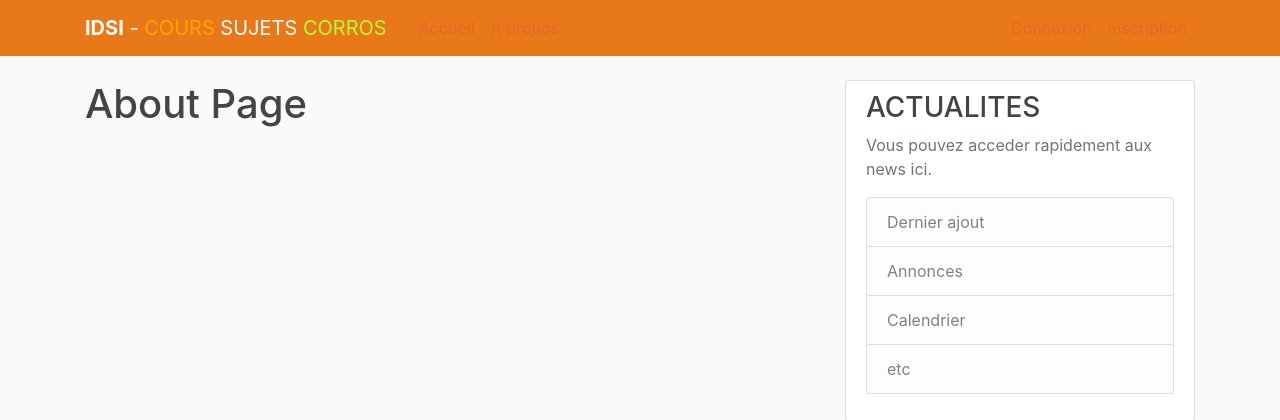
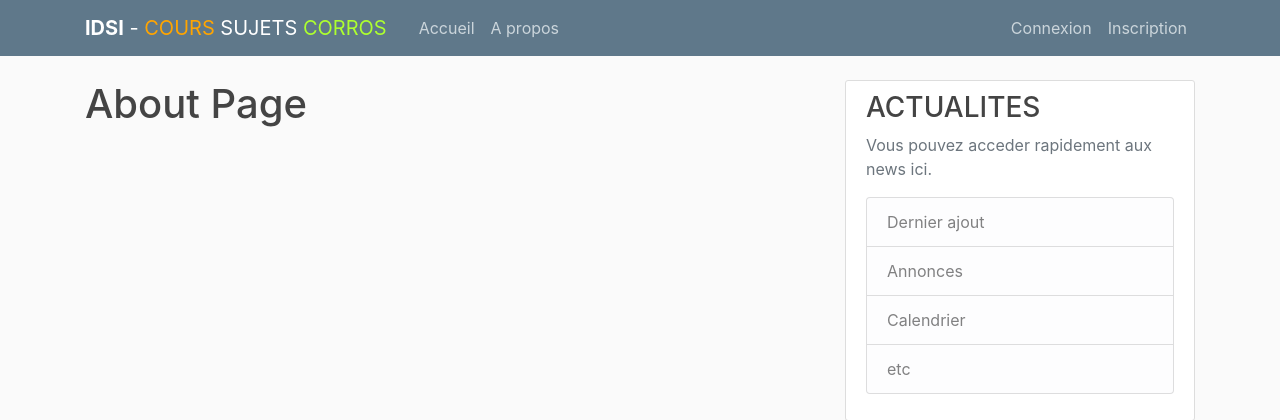
Before and after one commit to itachyutiwa/idsi, a Django app: page /about/ in a window 1280 px wide. Shown: the top 420 px of the page. Run offline with Django 3.2, Linux system fonts and the light colour scheme; some libraries are stand-ins or nearby versions.

Commit message:
Modification du CSS

```diff
--- a/static/main.css
+++ b/static/main.css
@@ -1,6 +1,6 @@
 body {
   background: #fafafa;
-    color: #e2871e;
+  color: #333333;
   margin-top: 5rem;
 }
 
@@ -13,15 +13,15 @@ body {
 }
 
 .bg-steel {
-    background-color: #e9781b;
+  background-color: #5f788a;
 }
 
 .site-header .navbar-nav .nav-link {
-    color: #e76427;
+  color: #cbd5db;
 }
 
 .site-header .navbar-nav .nav-link:hover {
-    color: #f07a2c;
+  color: #ffffff;
 }
 
 .site-header .navbar-nav .nav-link.active {
```
Lines whose indentation alone changed are shown as unchanged.
